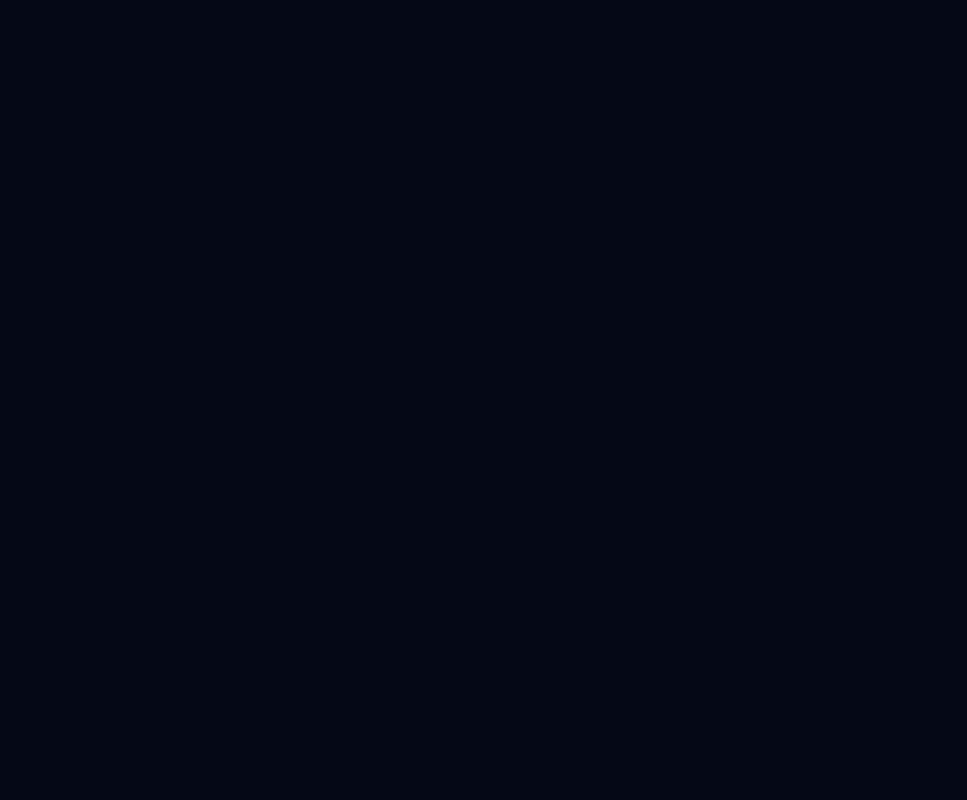
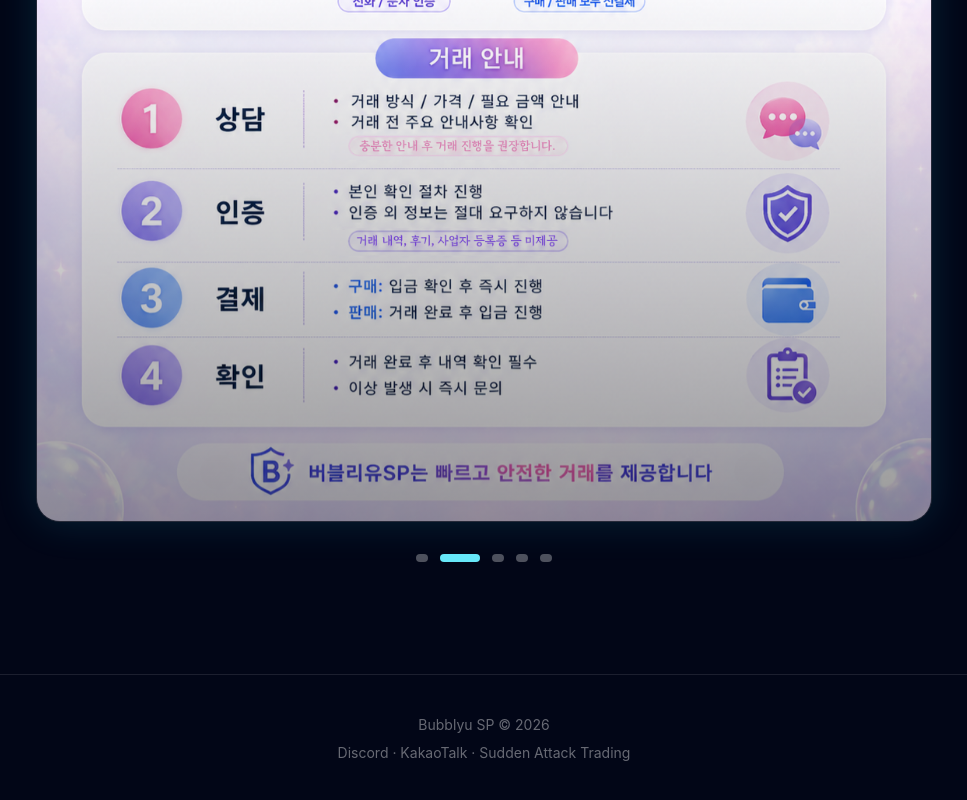
Before and after one commit to kys5980922-sudo/bubblyu-sp, a Next.js app in the folder bubblyu-sp-web/: page / in a window 1280 px wide. Shown: the part 2285-3085 px from the top of the page, without its empty margins (156-1123 px from the left). Before the commit the page ends 1467 px from the top, so only its background shows below. Built offline with nearby package versions, Linux system fonts and the light colour scheme.

Commit message:
Update page.tsx

```diff
--- a/bubblyu-sp-web/app/page.tsx
+++ b/bubblyu-sp-web/app/page.tsx
@@ -1,33 +1,60 @@
+"use client";
+
+import { useEffect, useState } from "react";
+
 export default function BubblyuSP() {
+
+  const promotions = [
+    "/promotion/price-guide.png",
+    "/promotion/trade-guide.png",
+    "/promotion/clan-partner.png",
+    "/promotion/bubblyu-promotion.png",
+    "/promotion/report-guide.png",
+  ];
+
+  const [currentSlide, setCurrentSlide] = useState(0);
+
+  useEffect(() => {
+    const interval = setInterval(() => {
+      setCurrentSlide((prev) =>
+        prev === promotions.length - 1 ? 0 : prev + 1
+      );
+    }, 5000);
+
+    return () => clearInterval(interval);
+  }, [promotions.length]);
+
   return (
     <main className="min-h-screen bg-[#020617] text-white overflow-hidden">
 
       {/* 배경 */}
       <div className="fixed inset-0 bg-[radial-gradient(circle_at_top,#0f2a5c_0%,#020617_60%)] -z-10" />
 
-      {/* Hero */}
+      {/* HERO */}
       <section className="relative min-h-screen flex flex-col items-center justify-center px-6 text-center overflow-hidden">
 
-        {/* 고래 배경 */}
+        {/* 고래 */}
         <img
           src="/whale-main.png"
           alt="Whale"
           className="absolute top-1/2 left-1/2 w-[1100px] max-w-none opacity-70 -translate-x-1/2 -translate-y-1/2 pointer-events-none select-none"
         />
 
-        {/* 오버레이 */}
+        {/* 어두운 오버레이 */}
         <div className="absolute inset-0 bg-black/30" />
 
-        {/* 콘텐츠 */}
+        {/* 내용 */}
         <div className="relative z-10">
 
-          {/* 상단 원형 로고 */}
+          {/* 원형 로고 */}
           <div className="w-36 h-36 mx-auto rounded-full overflow-hidden border-4 border-cyan-400 shadow-[0_0_40px_rgba(34,211,238,0.5)]">
+
             <img
               src="/promotion/bubblyu-promotion.png"
               alt="Logo"
               className="w-full h-full object-cover"
             />
+
           </div>
 
           {/* 타이틀 */}
@@ -65,6 +92,7 @@
         <div className="max-w-7xl mx-auto">
 
           <div className="text-center mb-16">
+
             <h2 className="text-5xl font-black">
               거래 안내
             </h2>
@@ -72,6 +100,7 @@
             <p className="mt-5 text-white/60 text-lg">
               버블리유SP는 안전하고 신뢰할 수 있는 거래를 약속드립니다.
             </p>
+
           </div>
 
           {/* 카드 */}
@@ -92,6 +121,7 @@
                 실시간 문의 확인 및<br />
                 빠른 거래 진행
               </p>
+
             </div>
 
             {/* 카드2 */}
@@ -109,6 +139,7 @@
                 신뢰 기반의 거래<br />
                 시스템 운영
               </p>
+
             </div>
 
             {/* 카드3 */}
@@ -126,12 +157,89 @@
                 디스코드 중심의<br />
                 안정적인 운영
               </p>
+
             </div>
 
           </div>
         </div>
       </section>
 
+      {/* Promotion */}
+      <section className="relative py-28 px-6 border-t border-white/10">
+
+        <div className="max-w-7xl mx-auto">
+
+          <div className="text-center mb-16">
+
+            <h2 className="text-5xl font-black">
+              Promotion
+            </h2>
+
+            <p className="mt-5 text-white/60 text-lg">
+              버블리유SP의 다양한 프로모션 디자인입니다.
+            </p>
+
+          </div>
+
+          {/* 슬라이드 */}
+          <div className="flex justify-center">
+
+            <div className="relative w-full max-w-4xl">
+
+              <a
+                href={promotions[currentSlide]}
+                target="_blank"
+                rel="noopener noreferrer"
+                className="block group"
+              >
+
+                <div className="overflow-hidden rounded-3xl border border-white/10 bg-white/5 backdrop-blur-xl shadow-[0_0_40px_rgba(34,211,238,0.15)]">
+
+                  <img
+                    src={promotions[currentSlide]}
+                    alt="Promotion"
+                    className="w-full object-cover transition duration-700 group-hover:scale-[1.02] cursor-pointer"
+                  />
+
+                  <div className="pointer-events-none absolute inset-0 bg-gradient-to-t from-black/40 via-transparent to-transparent" />
+
+                </div>
+              </a>
+
+              {/* 인디케이터 */}
+              <div className="flex justify-center gap-3 mt-8">
+
+                {promotions.map((_, index) => (
+
+                  <button
+                    key={index}
+                    onClick={() => setCurrentSlide(index)}
+                    className={`h-2 rounded-full transition-all duration-300 ${
+                      currentSlide === index
+                        ? "w-10 bg-cyan-300"
+                        : "w-3 bg-white/30"
+                    }`}
+                  />
+
+                ))}
+
+              </div>
+            </div>
+          </div>
+        </div>
+      </section>
+
+      {/* Footer */}
+      <footer className="relative border-t border-white/10 py-10 text-center text-white/40 text-sm">
+
+        <p>Bubblyu SP © 2026</p>
+
+        <p className="mt-2">
+          Discord · KakaoTalk · Sudden Attack Trading
+        </p>
+
+      </footer>
+
     </main>
   );
 }
```
